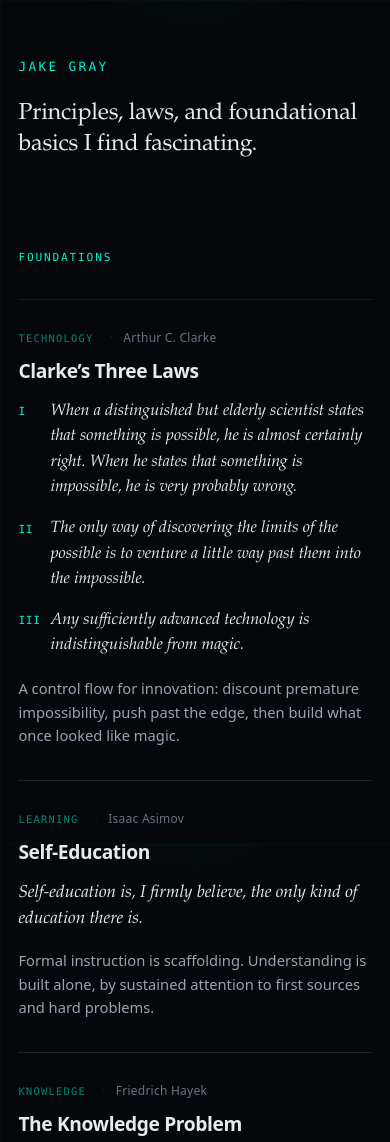
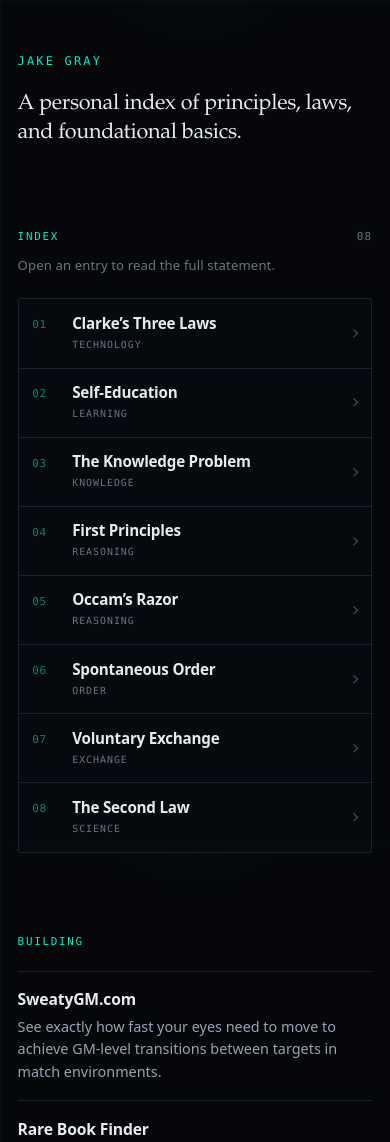
Before and after one commit to practicalbaseline/resume-site, a plain HTML site: page index.html in a window 390 px wide. Shown: the top 1142 px of the page. Drawn offline with Linux system fonts and the light colour scheme.

Commit message:
Store foundations as a compact expandable index
Replace long essay-style principle cards with a ledger-style registry:
numbered rows (id, title, domain) closed by default; expand via details
to reveal statement, source, and gloss. Scannable storage, not a blog.

```diff
--- a/css/style.css
+++ b/css/style.css
@@ -1,39 +1,37 @@
 :root {
   --bg: #05070a;
-  --bg-elevated: #0a0e14;
   --text: #e8eaed;
   --muted: #9aa3b2;
   --faint: #6b7380;
   --line: #1a2230;
-  --line-soft: rgba(0, 240, 200, 0.12);
+  --line-soft: rgba(0, 240, 200, 0.14);
   --accent: #00f0c8;
   --accent-dim: rgba(0, 240, 200, 0.55);
+  --accent-glow: rgba(0, 240, 200, 0.08);
   --serif: "Iowan Old Style", "Palatino Linotype", Palatino, Georgia, "Times New Roman", serif;
   --sans: ui-sans-serif, system-ui, -apple-system, BlinkMacSystemFont, "Segoe UI", Roboto, sans-serif;
   --mono: ui-monospace, SFMono-Regular, Menlo, Monaco, Consolas, "Liberation Mono", monospace;
-  --gap: 5.5rem;
-  --measure: 40rem;
+  --gap: 5rem;
+  --measure: 42rem;
 }
 
 * { box-sizing: border-box; }
 
-html {
-  scroll-behavior: smooth;
-}
+html { scroll-behavior: smooth; }
 
 body {
-  font: 16px/1.7 var(--sans);
+  font: 16px/1.65 var(--sans);
   color: var(--text);
   background-color: var(--bg);
   background-image:
-    radial-gradient(ellipse 80% 50% at 50% -20%, rgba(0, 240, 200, 0.06), transparent 55%),
-    linear-gradient(rgba(0, 240, 200, 0.03) 1px, transparent 1px),
-    linear-gradient(90deg, rgba(0, 240, 200, 0.03) 1px, transparent 1px);
+    radial-gradient(ellipse 80% 45% at 50% -18%, rgba(0, 240, 200, 0.055), transparent 55%),
+    linear-gradient(rgba(0, 240, 200, 0.028) 1px, transparent 1px),
+    linear-gradient(90deg, rgba(0, 240, 200, 0.028) 1px, transparent 1px);
   background-size: 100% 100%, 28px 28px, 28px 28px;
   background-attachment: fixed;
   max-width: var(--measure);
   margin: 0 auto;
-  padding: 5.5rem 1.5rem 6rem;
+  padding: 5rem 1.4rem 5.5rem;
   -webkit-font-smoothing: antialiased;
   text-rendering: optimizeLegibility;
 }
@@ -44,11 +42,11 @@ body {
 }
 
 .name {
-  font-size: 0.8rem;
+  font-size: 0.75rem;
   font-weight: 500;
   font-family: var(--mono);
   color: var(--accent);
-  margin: 0 0 1.25rem;
+  margin: 0 0 1.15rem;
   letter-spacing: 0.18em;
   text-transform: uppercase;
 }
@@ -56,135 +54,227 @@ body {
 .tagline {
   margin: 0;
   font-family: var(--serif);
-  font-size: clamp(1.45rem, 4vw, 1.85rem);
+  font-size: clamp(1.35rem, 3.6vw, 1.7rem);
   font-weight: 400;
   line-height: 1.35;
   color: var(--text);
-  letter-spacing: -0.01em;
-  max-width: 22ch;
+  letter-spacing: -0.015em;
+  max-width: 26ch;
 }
 
 /* ——— Section headings ——— */
 h2 {
   font-family: var(--mono);
-  font-size: 0.7rem;
+  font-size: 0.68rem;
   font-weight: 500;
   color: var(--accent);
-  margin: 0 0 2rem;
+  margin: 0;
   letter-spacing: 0.16em;
   text-transform: uppercase;
 }
 
-/* ——— Foundations ——— */
-.foundations {
+/* ——— Canon / Index ——— */
+.canon {
   margin-bottom: var(--gap);
 }
 
-.principle {
-  padding: 1.75rem 0 2rem;
-  border-top: 1px solid var(--line);
+.canon-head {
+  display: flex;
+  align-items: baseline;
+  justify-content: space-between;
+  gap: 1rem;
+  margin-bottom: 0.55rem;
 }
 
-.principle:first-of-type {
-  border-top: 1px solid var(--line-soft);
+.canon-count {
+  margin: 0;
+  font-family: var(--mono);
+  font-size: 0.68rem;
+  font-weight: 500;
+  color: var(--faint);
+  letter-spacing: 0.12em;
 }
 
-.principle-meta {
-  display: flex;
-  flex-wrap: wrap;
-  align-items: baseline;
-  gap: 0.5rem 1rem;
-  margin-bottom: 0.65rem;
+.canon-hint {
+  margin: 0 0 1.35rem;
+  font-size: 0.82rem;
+  color: var(--faint);
+  letter-spacing: 0.01em;
 }
 
-.principle-domain {
+/* Registry shell */
+.index {
+  border: 1px solid var(--line);
+  border-radius: 2px;
+  background: rgba(8, 12, 18, 0.55);
+  overflow: hidden;
+}
+
+/* Each entry = one closed row in the ledger */
+.entry {
+  border-bottom: 1px solid var(--line);
+}
+
+.entry:last-child {
+  border-bottom: none;
+}
+
+.entry summary {
+  display: grid;
+  grid-template-columns: 2.1rem minmax(0, 1fr) auto 1rem;
+  align-items: center;
+  gap: 0.65rem 0.85rem;
+  padding: 0.85rem 1rem;
+  cursor: pointer;
+  list-style: none;
+  user-select: none;
+  transition: background 0.12s ease;
+}
+
+.entry summary::-webkit-details-marker {
+  display: none;
+}
+
+.entry summary::marker {
+  content: "";
+}
+
+.entry summary:hover {
+  background: var(--accent-glow);
+}
+
+.entry[open] summary {
+  background: var(--accent-glow);
+  border-bottom: 1px solid var(--line-soft);
+}
+
+.entry-id {
+  font-family: var(--mono);
+  font-size: 0.68rem;
+  font-weight: 500;
+  color: var(--accent-dim);
+  letter-spacing: 0.06em;
+}
+
+.entry-title {
+  font-size: 0.95rem;
+  font-weight: 600;
+  letter-spacing: -0.015em;
+  color: var(--text);
+  line-height: 1.25;
+  min-width: 0;
+}
+
+.entry-domain {
+  font-family: var(--mono);
+  font-size: 0.62rem;
+  font-weight: 500;
+  letter-spacing: 0.1em;
+  text-transform: uppercase;
+  color: var(--faint);
+  white-space: nowrap;
+  justify-self: end;
+}
+
+.entry-chevron {
+  width: 0.4rem;
+  height: 0.4rem;
+  border-right: 1.5px solid var(--faint);
+  border-bottom: 1.5px solid var(--faint);
+  transform: rotate(-45deg);
+  transition: transform 0.15s ease, border-color 0.15s ease;
+  justify-self: end;
+  opacity: 0.7;
+}
+
+.entry[open] .entry-chevron {
+  transform: rotate(45deg);
+  border-color: var(--accent);
+  opacity: 1;
+}
+
+.entry[open] .entry-id {
+  color: var(--accent);
+}
+
+/* Expanded payload */
+.entry-body {
+  padding: 0.15rem 1rem 1.25rem 1rem;
+  padding-left: calc(2.1rem + 0.85rem + 1rem);
+}
+
+.entry-source {
+  margin: 0 0 0.85rem;
   font-family: var(--mono);
   font-size: 0.65rem;
   font-weight: 500;
-  letter-spacing: 0.12em;
+  letter-spacing: 0.08em;
   text-transform: uppercase;
-  color: var(--accent-dim);
+  color: var(--faint);
 }
 
-.principle-source {
-  font-size: 0.75rem;
-  color: var(--faint);
-  letter-spacing: 0.02em;
-}
-
-.principle-source::before {
-  content: "·";
-  margin-right: 0.65rem;
-  color: var(--line);
-}
-
-.principle-title {
-  font-family: var(--sans);
-  font-size: 1.2rem;
-  font-weight: 600;
-  letter-spacing: -0.02em;
-  color: var(--text);
-  margin: 0 0 1rem;
-  line-height: 1.25;
-}
-
-.principle-statement {
-  margin: 0 0 1rem;
+.entry-statement {
+  margin: 0 0 0.9rem;
   padding: 0;
   border: none;
   font-family: var(--serif);
-  font-size: 1.08rem;
+  font-size: 1.05rem;
   font-style: italic;
   font-weight: 400;
   line-height: 1.55;
   color: var(--text);
 }
 
-.principle-note {
+.entry-gloss {
   margin: 0;
-  font-size: 0.92rem;
-  line-height: 1.6;
+  font-size: 0.88rem;
+  line-height: 1.55;
   color: var(--muted);
+  max-width: 48ch;
 }
 
-/* Clarke’s laws as numbered list */
-.principle-laws {
-  margin: 0 0 1.15rem;
+/* Multi-law entries (Clarke) */
+.laws {
+  margin: 0 0 1rem;
   padding: 0;
   list-style: none;
   display: flex;
   flex-direction: column;
-  gap: 1rem;
+  gap: 0.85rem;
 }
 
-.principle-laws li {
+.laws li {
   display: grid;
-  grid-template-columns: 1.5rem 1fr;
-  gap: 0.75rem;
+  grid-template-columns: 1.35rem 1fr;
+  gap: 0.65rem;
   align-items: start;
 }
 
-.law-num {
+.law-id {
   font-family: var(--mono);
-  font-size: 0.7rem;
+  font-size: 0.68rem;
   font-weight: 500;
   color: var(--accent);
-  letter-spacing: 0.06em;
+  letter-spacing: 0.04em;
   padding-top: 0.2rem;
 }
 
-.principle-laws p {
+.laws p {
   margin: 0;
   font-family: var(--serif);
   font-size: 1.02rem;
   font-style: italic;
-  line-height: 1.55;
+  line-height: 1.5;
   color: var(--text);
 }
 
-/* ——— Building / Projects ——— */
+/* ——— Building ——— */
 .projects {
   margin-bottom: var(--gap);
+}
+
+.projects h2 {
+  margin-bottom: 1.25rem;
 }
 
 .projects .items {
@@ -194,7 +284,7 @@ h2 {
 }
 
 .projects .items > li {
-  padding: 1.25rem 0;
+  padding: 1.1rem 0;
   border-top: 1px solid var(--line);
 }
 
@@ -204,7 +294,7 @@ h2 {
 
 .projects .item-name {
   display: block;
-  font-size: 1.02rem;
+  font-size: 0.98rem;
   font-weight: 600;
   line-height: 1.3;
   letter-spacing: -0.01em;
@@ -225,8 +315,8 @@ h2 {
 
 .projects .item-detail {
   display: block;
-  margin-top: 0.45rem;
-  font-size: 0.92rem;
+  margin-top: 0.4rem;
+  font-size: 0.9rem;
   color: var(--muted);
   line-height: 1.55;
 }
@@ -236,42 +326,46 @@ h2 {
   margin-bottom: var(--gap);
 }
 
+.influences h2 {
+  margin-bottom: 1.1rem;
+}
+
 .influence-list {
   margin: 0;
   padding: 0;
   list-style: none;
   display: flex;
   flex-wrap: wrap;
-  gap: 0.5rem 0.35rem;
+  gap: 0.45rem 0.3rem;
 }
 
 .influence-list li {
-  font-size: 0.88rem;
+  font-size: 0.86rem;
   color: var(--muted);
   letter-spacing: 0.01em;
 }
 
 .influence-list li:not(:last-child)::after {
   content: "·";
-  margin-left: 0.5rem;
+  margin-left: 0.45rem;
   color: var(--faint);
-  opacity: 0.6;
+  opacity: 0.55;
 }
 
 /* ——— Subscribe ——— */
 .subscribe {
-  margin-top: 1rem;
-  padding-top: 2rem;
+  margin-top: 0.5rem;
+  padding-top: 1.75rem;
   border-top: 1px solid var(--line);
 }
 
 .subscribe-form label {
   display: block;
   font-family: var(--mono);
-  font-size: 0.65rem;
+  font-size: 0.62rem;
   font-weight: 500;
   color: var(--faint);
-  margin-bottom: 0.5rem;
+  margin-bottom: 0.45rem;
   letter-spacing: 0.14em;
   text-transform: uppercase;
 }
@@ -287,7 +381,7 @@ h2 {
   min-width: 0;
   font: inherit;
   font-size: 0.9rem;
-  padding: 0.35rem 0;
+  padding: 0.3rem 0;
   border: none;
   border-bottom: 1px solid var(--line);
   background: transparent;
@@ -306,9 +400,9 @@ h2 {
 
 .subscribe-form input[type="submit"] {
   font-family: var(--mono);
-  font-size: 0.7rem;
+  font-size: 0.68rem;
   font-weight: 500;
-  padding: 0.35rem 0;
+  padding: 0.3rem 0;
   border: none;
   background: transparent;
   color: var(--accent-dim);
@@ -322,35 +416,69 @@ h2 {
   color: var(--accent);
 }
 
-/* ——— Focus & accessibility ——— */
+/* ——— Focus ——— */
 a:focus-visible,
-input:focus-visible {
+input:focus-visible,
+.entry summary:focus-visible {
   outline: 1px solid var(--accent);
   outline-offset: 3px;
 }
 
-@media (max-width: 420px) {
+@media (max-width: 540px) {
   body {
-    padding: 3.5rem 1.15rem 4.5rem;
+    padding: 3.25rem 1.1rem 4.25rem;
   }
 
   .tagline {
     max-width: none;
   }
 
+  .entry summary {
+    grid-template-columns: 1.85rem minmax(0, 1fr) 1rem;
+    grid-template-rows: auto auto;
+    gap: 0.25rem 0.65rem;
+    padding: 0.9rem 0.85rem;
+  }
+
+  .entry-id {
+    grid-row: 1 / 3;
+    align-self: start;
+    padding-top: 0.15rem;
+  }
+
+  .entry-title {
+    grid-column: 2;
+    grid-row: 1;
+  }
+
+  .entry-domain {
+    grid-column: 2;
+    grid-row: 2;
+    justify-self: start;
+  }
+
+  .entry-chevron {
+    grid-column: 3;
+    grid-row: 1 / 3;
+    align-self: center;
+  }
+
+  .entry-body {
+    padding: 0.1rem 0.85rem 1.15rem 0.85rem;
+    padding-left: calc(1.85rem + 0.65rem + 0.85rem);
+  }
+
   .subscribe-row {
     flex-direction: column;
-    gap: 0.65rem;
+    gap: 0.6rem;
     align-items: flex-start;
-  }
-
-  .principle-laws li {
-    grid-template-columns: 1.25rem 1fr;
   }
 }
 
 @media (prefers-reduced-motion: reduce) {
   html { scroll-behavior: auto; }
+  .entry summary,
+  .entry-chevron,
   .projects .item-name a,
   .subscribe-form input[type="submit"] {
     transition: none;
--- a/index.html
+++ b/index.html
@@ -3,7 +3,7 @@
 <head>
   <meta charset="UTF-8">
   <meta name="viewport" content="width=device-width, initial-scale=1.0">
-  <meta name="description" content="Jake Gray — principles, laws, and foundational basics worth keeping.">
+  <meta name="description" content="Jake Gray — a personal index of principles, laws, and foundational basics.">
   <link rel="canonical" href="https://www.itsjakegray.com/">
   <title>Jake Gray</title>
   <link rel="stylesheet" href="css/style.css">
@@ -12,123 +12,161 @@
 
   <header class="site-header">
     <h1 class="name">Jake Gray</h1>
-    <p class="tagline">Principles, laws, and foundational basics I find fascinating.</p>
+    <p class="tagline">A personal index of principles, laws, and foundational basics.</p>
   </header>
 
-  <!-- Foundations: the main signal -->
-  <section class="foundations" aria-labelledby="foundations-heading">
-    <h2 id="foundations-heading">Foundations</h2>
+  <section class="canon" aria-labelledby="canon-heading">
+    <div class="canon-head">
+      <h2 id="canon-heading">Index</h2>
+      <p class="canon-count" aria-hidden="true">08</p>
+    </div>
 
-    <article class="principle">
-      <div class="principle-meta">
-        <span class="principle-domain">Technology</span>
-        <span class="principle-source">Arthur C. Clarke</span>
-      </div>
-      <h3 class="principle-title">Clarke’s Three Laws</h3>
-      <ol class="principle-laws">
+    <p class="canon-hint">Open an entry to read the full statement.</p>
+
+    <div class="index" role="list">
+
+      <details class="entry" role="listitem" id="clarkes-laws">
+        <summary>
+          <span class="entry-id">01</span>
+          <span class="entry-title">Clarke’s Three Laws</span>
+          <span class="entry-domain">Technology</span>
+          <span class="entry-chevron" aria-hidden="true"></span>
+        </summary>
+        <div class="entry-body">
+          <p class="entry-source">Arthur C. Clarke</p>
+          <ol class="laws">
             <li>
-          <span class="law-num">I</span>
+              <span class="law-id">I</span>
               <p>When a distinguished but elderly scientist states that something is possible, he is almost certainly right. When he states that something is impossible, he is very probably wrong.</p>
             </li>
             <li>
-          <span class="law-num">II</span>
+              <span class="law-id">II</span>
               <p>The only way of discovering the limits of the possible is to venture a little way past them into the impossible.</p>
             </li>
             <li>
-          <span class="law-num">III</span>
+              <span class="law-id">III</span>
               <p>Any sufficiently advanced technology is indistinguishable from magic.</p>
             </li>
           </ol>
-      <p class="principle-note">A control flow for innovation: discount premature impossibility, push past the edge, then build what once looked like magic.</p>
-    </article>
+          <p class="entry-gloss">Control flow for innovation: discount premature impossibility, push past the edge, then build what once looked like magic.</p>
+        </div>
+      </details>
 
-    <article class="principle">
-      <div class="principle-meta">
-        <span class="principle-domain">Learning</span>
-        <span class="principle-source">Isaac Asimov</span>
-      </div>
-      <h3 class="principle-title">Self-Education</h3>
-      <blockquote class="principle-statement">
+      <details class="entry" role="listitem" id="self-education">
+        <summary>
+          <span class="entry-id">02</span>
+          <span class="entry-title">Self-Education</span>
+          <span class="entry-domain">Learning</span>
+          <span class="entry-chevron" aria-hidden="true"></span>
+        </summary>
+        <div class="entry-body">
+          <p class="entry-source">Isaac Asimov</p>
+          <blockquote class="entry-statement">
             Self-education is, I firmly believe, the only kind of education there is.
           </blockquote>
-      <p class="principle-note">Formal instruction is scaffolding. Understanding is built alone, by sustained attention to first sources and hard problems.</p>
-    </article>
+          <p class="entry-gloss">Formal instruction is scaffolding. Understanding is built alone, by sustained attention to first sources and hard problems.</p>
+        </div>
+      </details>
 
-    <article class="principle">
-      <div class="principle-meta">
-        <span class="principle-domain">Knowledge</span>
-        <span class="principle-source">Friedrich Hayek</span>
-      </div>
-      <h3 class="principle-title">The Knowledge Problem</h3>
-      <blockquote class="principle-statement">
+      <details class="entry" role="listitem" id="knowledge-problem">
+        <summary>
+          <span class="entry-id">03</span>
+          <span class="entry-title">The Knowledge Problem</span>
+          <span class="entry-domain">Knowledge</span>
+          <span class="entry-chevron" aria-hidden="true"></span>
+        </summary>
+        <div class="entry-body">
+          <p class="entry-source">Friedrich Hayek</p>
+          <blockquote class="entry-statement">
             The knowledge of the circumstances of which we must make use never exists in concentrated or integrated form, but solely as the dispersed bits of incomplete and frequently contradictory knowledge which all the separate individuals possess.
           </blockquote>
-      <p class="principle-note">No planner holds the full map. Useful systems route decisions to people who have local information — and let prices, feedback, and selection do the rest.</p>
-    </article>
+          <p class="entry-gloss">No planner holds the full map. Route decisions to people with local information; let prices, feedback, and selection do the rest.</p>
+        </div>
+      </details>
 
-    <article class="principle">
-      <div class="principle-meta">
-        <span class="principle-domain">Reasoning</span>
-        <span class="principle-source">Classical</span>
-      </div>
-      <h3 class="principle-title">First Principles</h3>
-      <blockquote class="principle-statement">
+      <details class="entry" role="listitem" id="first-principles">
+        <summary>
+          <span class="entry-id">04</span>
+          <span class="entry-title">First Principles</span>
+          <span class="entry-domain">Reasoning</span>
+          <span class="entry-chevron" aria-hidden="true"></span>
+        </summary>
+        <div class="entry-body">
+          <p class="entry-source">Classical</p>
+          <blockquote class="entry-statement">
             Reason from fundamental truths you can verify, not from analogy to what already exists.
           </blockquote>
-      <p class="principle-note">Analogy is a shortcut; first principles are the ground. Break a problem into what must be true, then rebuild upward.</p>
-    </article>
+          <p class="entry-gloss">Analogy is a shortcut; first principles are the ground. Break a problem into what must be true, then rebuild upward.</p>
+        </div>
+      </details>
 
-    <article class="principle">
-      <div class="principle-meta">
-        <span class="principle-domain">Reasoning</span>
-        <span class="principle-source">William of Ockham</span>
-      </div>
-      <h3 class="principle-title">Occam’s Razor</h3>
-      <blockquote class="principle-statement">
+      <details class="entry" role="listitem" id="occams-razor">
+        <summary>
+          <span class="entry-id">05</span>
+          <span class="entry-title">Occam’s Razor</span>
+          <span class="entry-domain">Reasoning</span>
+          <span class="entry-chevron" aria-hidden="true"></span>
+        </summary>
+        <div class="entry-body">
+          <p class="entry-source">William of Ockham</p>
+          <blockquote class="entry-statement">
             Entities should not be multiplied beyond necessity.
           </blockquote>
-      <p class="principle-note">Prefer the explanation that accounts for the facts with the fewest free parameters. Complexity is a cost — pay it only when the data demand it.</p>
-    </article>
+          <p class="entry-gloss">Prefer the explanation that accounts for the facts with the fewest free parameters. Complexity is a cost — pay it only when the data demand it.</p>
+        </div>
+      </details>
 
-    <article class="principle">
-      <div class="principle-meta">
-        <span class="principle-domain">Order</span>
-        <span class="principle-source">Hayek · Smith lineage</span>
-      </div>
-      <h3 class="principle-title">Spontaneous Order</h3>
-      <blockquote class="principle-statement">
+      <details class="entry" role="listitem" id="spontaneous-order">
+        <summary>
+          <span class="entry-id">06</span>
+          <span class="entry-title">Spontaneous Order</span>
+          <span class="entry-domain">Order</span>
+          <span class="entry-chevron" aria-hidden="true"></span>
+        </summary>
+        <div class="entry-body">
+          <p class="entry-source">Hayek · Smith lineage</p>
+          <blockquote class="entry-statement">
             Complex order can emerge from simple rules followed by many agents — without a central designer holding the whole design in mind.
           </blockquote>
-      <p class="principle-note">Markets, language, common law, and open protocols share this shape: local rules, global pattern. Design the rules; don’t micromanage the outcome.</p>
-    </article>
+          <p class="entry-gloss">Markets, language, common law, and open protocols share this shape: local rules, global pattern. Design the rules; don’t micromanage the outcome.</p>
+        </div>
+      </details>
 
-    <article class="principle">
-      <div class="principle-meta">
-        <span class="principle-domain">Exchange</span>
-        <span class="principle-source">Milton Friedman</span>
-      </div>
-      <h3 class="principle-title">Voluntary Exchange</h3>
-      <blockquote class="principle-statement">
+      <details class="entry" role="listitem" id="voluntary-exchange">
+        <summary>
+          <span class="entry-id">07</span>
+          <span class="entry-title">Voluntary Exchange</span>
+          <span class="entry-domain">Exchange</span>
+          <span class="entry-chevron" aria-hidden="true"></span>
+        </summary>
+        <div class="entry-body">
+          <p class="entry-source">Milton Friedman</p>
+          <blockquote class="entry-statement">
             The most important single central fact about a free market is that no exchange takes place unless both parties benefit.
           </blockquote>
-      <p class="principle-note">Consent plus mutual gain is the basic unit of peaceful coordination. Coercion is the exception that must justify itself — not the default.</p>
-    </article>
+          <p class="entry-gloss">Consent plus mutual gain is the basic unit of peaceful coordination. Coercion is the exception that must justify itself — not the default.</p>
+        </div>
+      </details>
 
-    <article class="principle">
-      <div class="principle-meta">
-        <span class="principle-domain">Science</span>
-        <span class="principle-source">Thermodynamics</span>
-      </div>
-      <h3 class="principle-title">The Second Law</h3>
-      <blockquote class="principle-statement">
+      <details class="entry" role="listitem" id="second-law">
+        <summary>
+          <span class="entry-id">08</span>
+          <span class="entry-title">The Second Law</span>
+          <span class="entry-domain">Science</span>
+          <span class="entry-chevron" aria-hidden="true"></span>
+        </summary>
+        <div class="entry-body">
+          <p class="entry-source">Thermodynamics</p>
+          <blockquote class="entry-statement">
             Entropy of an isolated system never decreases. Order requires work.
           </blockquote>
-      <p class="principle-note">Decay is free; structure is paid for. Every durable system — a machine, a company, a skill — is a continuous fight against disorder.</p>
-    </article>
+          <p class="entry-gloss">Decay is free; structure is paid for. Every durable system — a machine, a company, a skill — is a continuous fight against disorder.</p>
+        </div>
+      </details>
 
+    </div>
   </section>
 
-  <!-- Projects: secondary, still useful signal -->
   <section class="projects" aria-labelledby="projects-heading">
     <h2 id="projects-heading">Building</h2>
     <ul class="items">
@@ -147,7 +185,6 @@
     </ul>
   </section>
 
-  <!-- Influences -->
   <section class="influences" aria-labelledby="influences-heading">
     <h2 id="influences-heading">Influences</h2>
     <ul class="influence-list">
```
Lines whose indentation alone changed are shown as unchanged.
